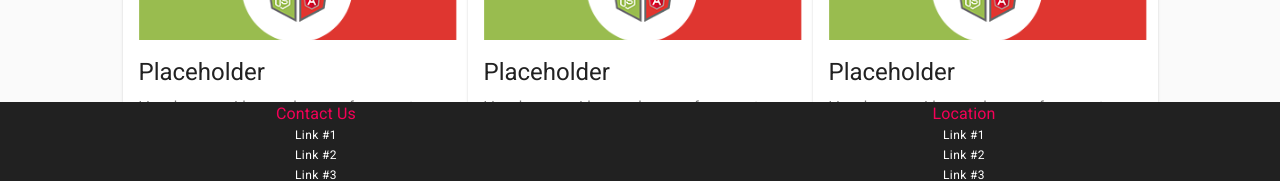
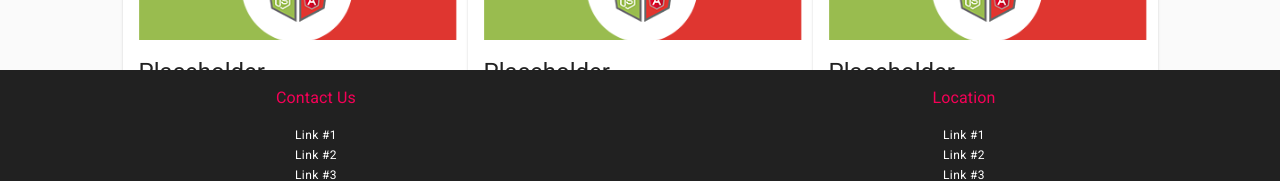
Before and after one commit to Anastasia095/IT-support-website, a React (Create React App) app in the folder client/: page / in a window 1280 px wide. Shown: the part 574-755 px from the top of the page. Built offline with nearby package versions, Linux system fonts and the light colour scheme.

Commit message:
footer padding

```diff
--- a/client/src/components/Footer/index.js
+++ b/client/src/components/Footer/index.js
@@ -13,7 +13,7 @@ const Footer = () => {
   const navigate = useNavigate();
   return (
     <footer className="page-footer font-small cyan darken-3">
-      <Box color="inherit"sx={{
+      <Box color="inherit" sx={{
         textAlign: 'center',
         fontWeight: 'regular',
         fontFamily: 'default',
@@ -26,7 +26,9 @@ const Footer = () => {
         <Grid container spacing={2} columns={16}>
           <Grid item xs={8}>
             <Typography color="secondary">
-              Contact Us
+              <Box sx={{ py: 2 }}>
+                Contact Us
+              </Box>
             </Typography>
             <Typography display='block' variant='caption'>
               Link #1
@@ -43,7 +45,9 @@ const Footer = () => {
           </Grid>
           <Grid item xs={8}>
             <Typography color="secondary">
-              Location
+              <Box sx={{ py: 2 }}>
+                Location
+              </Box>
             </Typography>
             <Typography display='block' variant='caption'>
               Link #1
```
Also changed, not shown: 1 other file (tests, documents, lock files or other folders).
